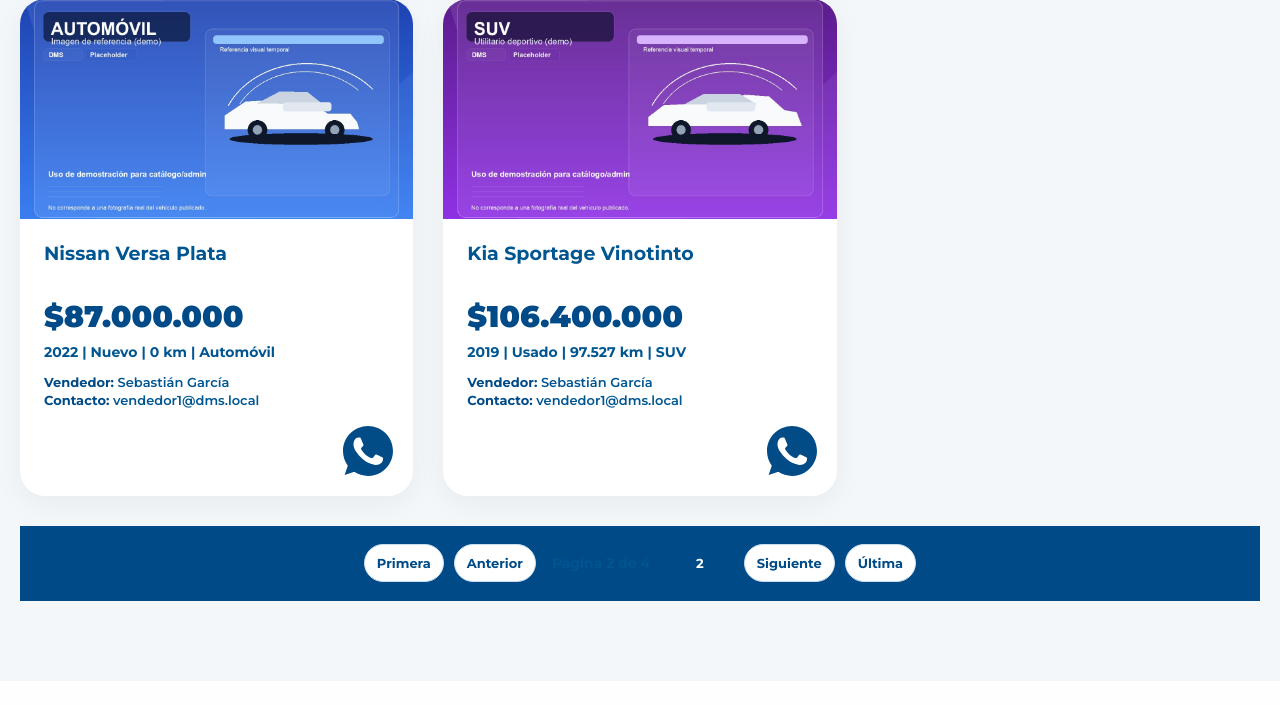
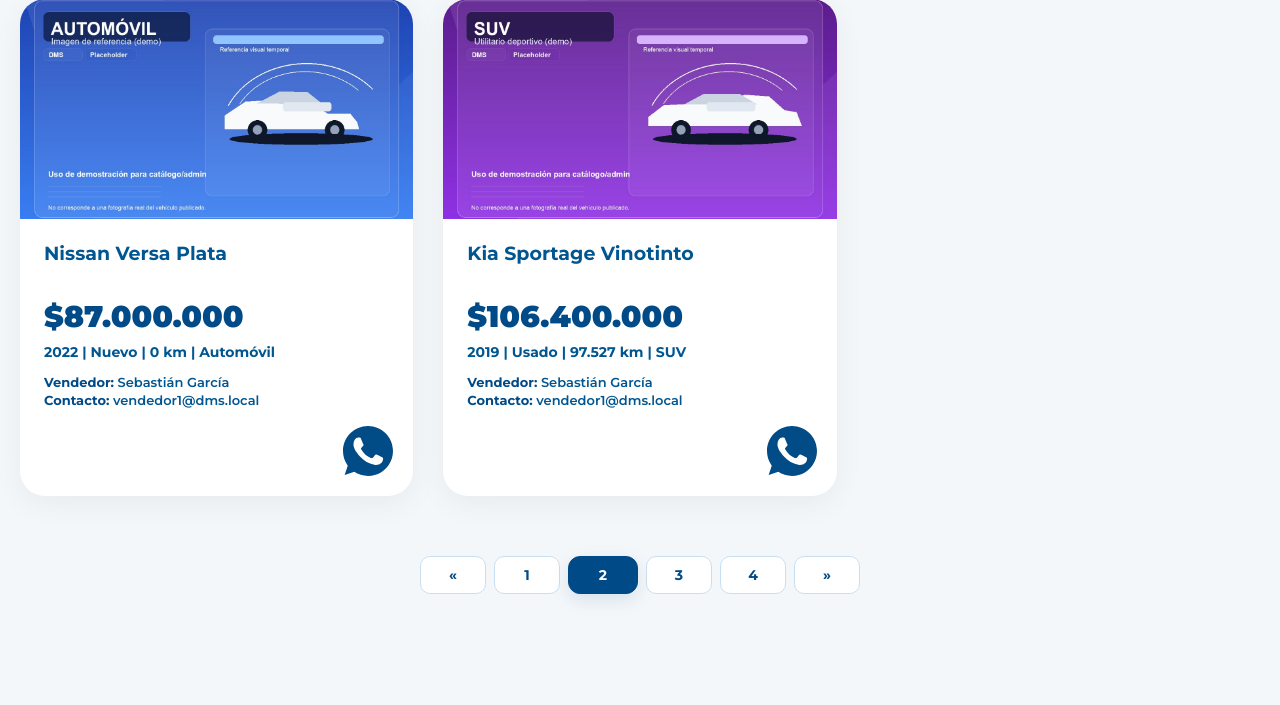
Before and after one commit to santiago-marulanda/NRC61057-aprende-y-mejora-unidad-3, a Django app: page /catalogo/?page=2 in a window 1280 px wide. Shown: the part 3601-4306 px from the top of the page. Before the commit the page ends 4202 px from the top, so only its background shows below. Run offline with Django 5.2, Linux system fonts and the light colour scheme; data comes from the database, SQL or seed files in the repository; both versions use the stored data as it was after the commit.

Commit message:
Refactor code structure for improved readability and maintainability

```diff
--- a/core/templates/core/catalogo.html
+++ b/core/templates/core/catalogo.html
@@ -1,4 +1,4 @@
-{% load static humanize l10n %}
+{% load static humanize l10n pagination_tags %}
 <!doctype html>
 <html lang="es">
 
@@ -279,19 +279,25 @@
       display: flex;
       align-items: center;
       justify-content: center;
-      gap: 10px;
+      gap: 8px;
       flex-wrap: wrap;
+      padding: 12px;
+      background: transparent;
     }
 
     .pagination-link,
-    .pagination-current {
-      min-width: 42px;
-      padding: 10px 12px;
-      border-radius: 999px;
+    .pagination-current,
+    .pagination-ellipsis {
+      min-width: 40px;
+      padding: 9px 12px;
+      border-radius: 10px;
       text-align: center;
-      font-size: 13px;
+      font-size: 14px;
       font-weight: 700;
       text-decoration: none;
+      display: inline-flex;
+      align-items: center;
+      justify-content: center;
     }
 
     .pagination-link {
@@ -300,17 +306,32 @@
       border: 1px solid #c8dff1;
     }
 
+    .pagination-link:hover {
+      transform: translateY(-2px);
+      box-shadow: 0 6px 18px rgba(0,75,135,0.06);
+    }
+
     .pagination-current {
       background-color: var(--primary-blue);
       color: var(--white);
       border: 1px solid var(--primary-blue);
+      box-shadow: 0 6px 18px rgba(0,75,135,0.12);
+      border-radius: 12px;
+      padding: 9px 14px;
     }
 
-    .pagination-label {
-      font-size: 14px;
-      font-weight: 600;
+    .pagination-ellipsis {
+      background: transparent;
       color: var(--accent-blue);
-      margin: 0 6px;
+      border: none;
+      padding: 0 6px;
+      font-weight: 700;
+    }
+
+    .pagination-info {
+      display: flex;
+      align-items: center;
+      gap: 8px;
     }
 
     @media (max-width: 1100px) {
@@ -343,6 +364,23 @@
       .btn {
         flex: 1;
         text-align: center;
+      }
+    }
+
+    @media (max-width: 480px) {
+      .pagination-info {
+        flex-direction: column;
+        gap: 6px;
+      }
+
+      .pagination-link, .pagination-current {
+        min-width: 36px;
+        padding: 8px 10px;
+      }
+
+      .pagination-label {
+        padding: 4px 8px !important;
+        font-size: 13px;
       }
     }
   </style>
@@ -414,9 +452,13 @@
       <article class="vehicle-card">
         <div class="card-image-wrap">
           {% if v.imagen %}
-          <img class="card-image" src="{{ v.imagen.url }}" alt="{{ v.marca }} {{ v.modelo }}">
+            {% if v.imagen.name|slice:":4" == "http" %}
+              <img class="card-image" src="{{ v.imagen.name }}" alt="{{ v.marca }} {{ v.modelo }}">
+            {% else %}
+              <img class="card-image" src="{{ v.imagen.url }}" alt="{{ v.marca }} {{ v.modelo }}">
+            {% endif %}
           {% else %}
-          <img class="card-image" src="https://via.placeholder.com/400x300?text={{ v.modelo }}" alt="{{ v.marca }}">
+            <img class="card-image" src="https://via.placeholder.com/400x300?text={{ v.modelo }}" alt="{{ v.marca }}">
           {% endif %}
         </div>
 
@@ -456,17 +498,28 @@
 
     {% if page_obj.paginator.num_pages > 1 %}
     <nav class="pagination" aria-label="Paginación de catálogo">
+      {% pagination_range page_obj 2 as page_range %}
+
       {% if page_obj.has_previous %}
-      <a class="pagination-link" href="?{% if filtros_sin_pagina %}{{ filtros_sin_pagina }}&{% endif %}page=1">Primera</a>
-      <a class="pagination-link" href="?{% if filtros_sin_pagina %}{{ filtros_sin_pagina }}&{% endif %}page={{ page_obj.previous_page_number }}">Anterior</a>
+        <a class="pagination-link" href="?{% if filtros_sin_pagina %}{{ filtros_sin_pagina }}&{% endif %}page={{ page_obj.previous_page_number }}" aria-label="Anterior">«</a>
+      {% else %}
+        <span class="pagination-link disabled" aria-hidden="true">«</span>
       {% endif %}
 
-      <span class="pagination-label">Página {{ page_obj.number }} de {{ page_obj.paginator.num_pages }}</span>
-      <span class="pagination-current">{{ page_obj.number }}</span>
+      {% for p in page_range %}
+        {% if p == '...' %}
+          <span class="pagination-ellipsis">…</span>
+        {% elif p == page_obj.number %}
+          <span class="pagination-current" aria-current="page">{{ p }}</span>
+        {% else %}
+          <a class="pagination-link" href="?{% if filtros_sin_pagina %}{{ filtros_sin_pagina }}&{% endif %}page={{ p }}">{{ p }}</a>
+        {% endif %}
+      {% endfor %}
 
       {% if page_obj.has_next %}
-      <a class="pagination-link" href="?{% if filtros_sin_pagina %}{{ filtros_sin_pagina }}&{% endif %}page={{ page_obj.next_page_number }}">Siguiente</a>
-      <a class="pagination-link" href="?{% if filtros_sin_pagina %}{{ filtros_sin_pagina }}&{% endif %}page={{ page_obj.paginator.num_pages }}">Última</a>
+        <a class="pagination-link" href="?{% if filtros_sin_pagina %}{{ filtros_sin_pagina }}&{% endif %}page={{ page_obj.next_page_number }}" aria-label="Siguiente">»</a>
+      {% else %}
+        <span class="pagination-link disabled" aria-hidden="true">»</span>
       {% endif %}
     </nav>
     {% endif %}
--- /dev/null
+++ b/core/templatetags/__init__.py
@@ -0,0 +1 @@
+# Package marker for Django template tags
--- /dev/null
+++ b/core/templatetags/pagination_tags.py
@@ -0,0 +1,36 @@
+from django import template
+
+register = template.Library()
+
+
+@register.simple_tag
+def pagination_range(page_obj, window=2):
+    """Return a compact page range list for pagination display.
+
+    Example output with many pages: [1, '...', 4, 5, 6, '...', 20]
+    """
+    try:
+        total = page_obj.paginator.num_pages
+        current = page_obj.number
+    except Exception:
+        return []
+
+    window = int(window)
+    start = max(1, current - window)
+    end = min(total, current + window)
+
+    pages = []
+    if start > 1:
+        pages.append(1)
+        if start > 2:
+            pages.append('...')
+
+    for i in range(start, end + 1):
+        pages.append(i)
+
+    if end < total:
+        if end < total - 1:
+            pages.append('...')
+        pages.append(total)
+
+    return pages
```
Also changed, not shown: core/fixtures/demo_data.json (+5 -5 lines), core/templates/core/home.html (+6 -2 lines), media/vehiculos/Healthy_Lunchboxes.png (added), media/vehiculos/chv-spark2.webp (added).
